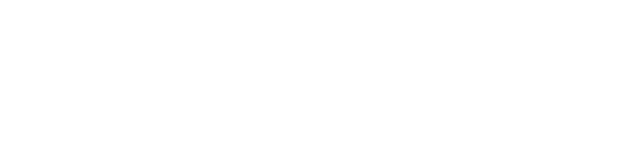
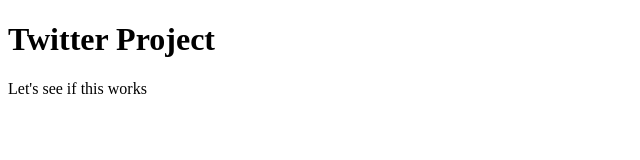
Before and after one commit to Chantevdw/zaio-twitter-project, a plain HTML site: page index.html in a window 1280 px wide. Shown: the whole page, without its empty margins (0-640 px from the left). Drawn offline with Linux system fonts and the light colour scheme.

Commit message:
added some text

```diff
--- a/index.html
+++ b/index.html
@@ -7,6 +7,7 @@
     <title>Twitter Project</title>
 </head>
 <body>
-
+    <h1>Twitter Project</h1>
+    <p>Let's see if this works</p>
 </body>
 </html>
```
